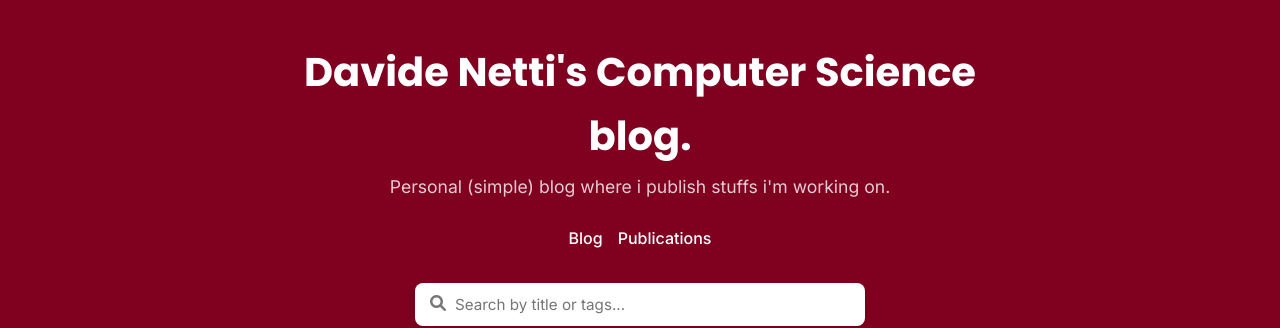
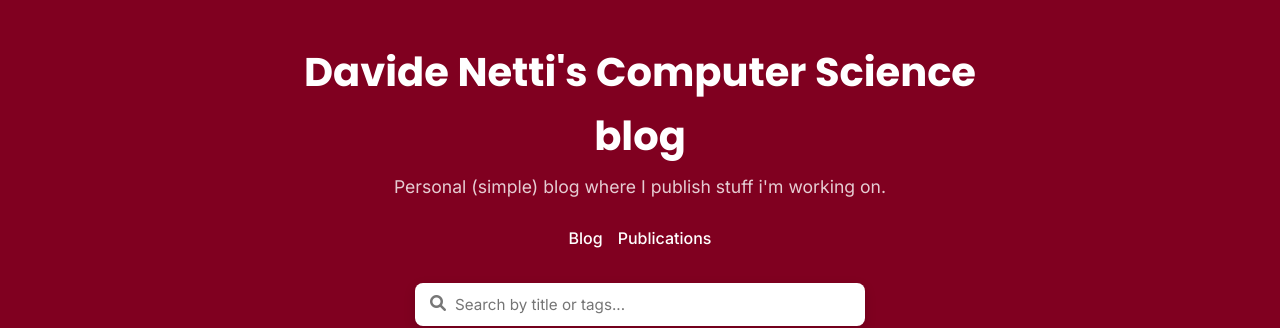
Before and after one commit to davidenetti/davidenetti.github.io, a Jekyll site: the page built from publications.md, in a window 1280 px wide. Shown: the top 328 px of the page. Built offline with Jekyll 4.4.1, drawn with Linux system fonts in a browser that asks for light colours.

Commit message:
Update _config.yml

```diff
--- a/_config.yml
+++ b/_config.yml
@@ -1,5 +1,5 @@
-title: "Davide Netti's Computer Science blog."
-description: "Personal (simple) blog where i publish stuffs i'm working on."
+title: "Davide Netti's Computer Science blog"
+description: "Personal (simple) blog where I publish stuff i'm working on."
 baseurl: ""
 url: "https://davidenetti.github.io"
 
```
